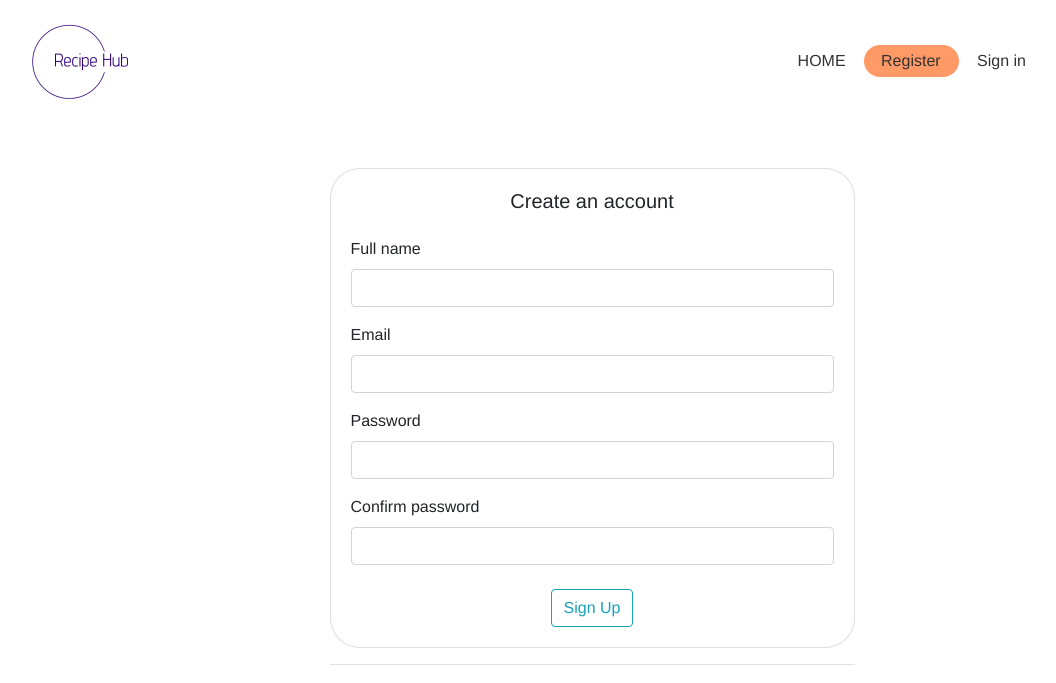
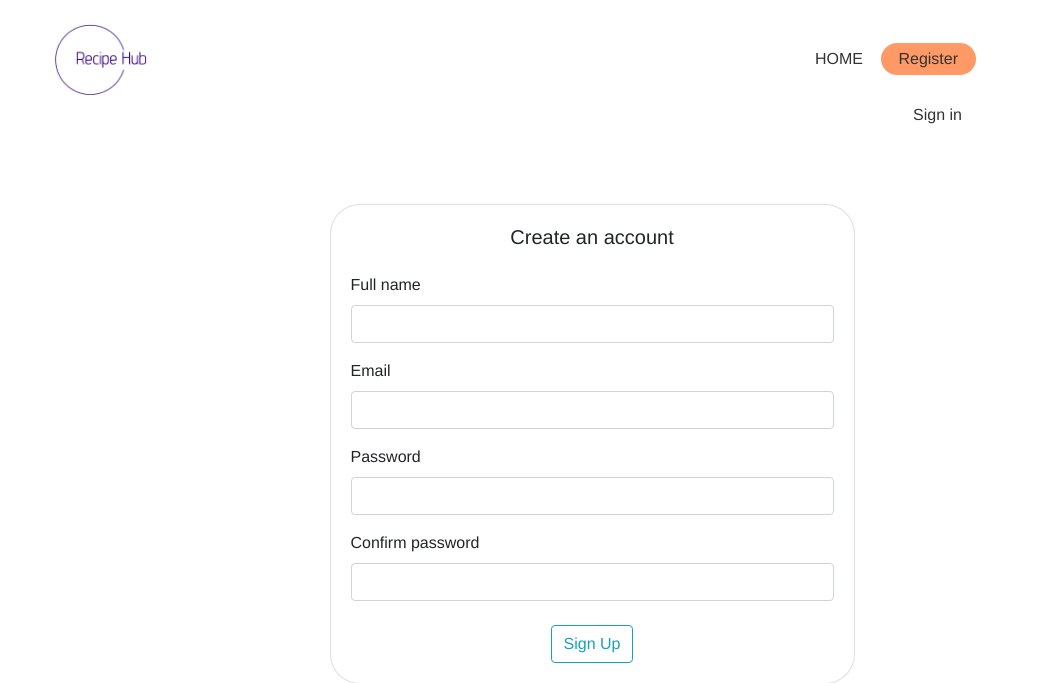
Before and after one commit to bennet489/RecipeHub, a Flask app: page /register in a window 1280 px wide. Shown: the top 683 px of the page, without its empty margins (48-1104 px from the left). Run offline with Flask 3, Linux system fonts and the light colour scheme; some libraries are stand-ins or nearby versions.

Commit message:
Update nav.css

```diff
--- a/app/static/css/nav.css
+++ b/app/static/css/nav.css
@@ -5,10 +5,10 @@ nav {
     float: left;
     line-height: 16px;
     padding-top: 0%;
-    width: 85%;
+    width: 80%;
     position: relative;
     text-align: right;
-    margin-right: 14%;
+    margin-right: 10%;
     margin-top: 0%;
     margin-bottom: 69px;
     box-sizing: border-box;
```
